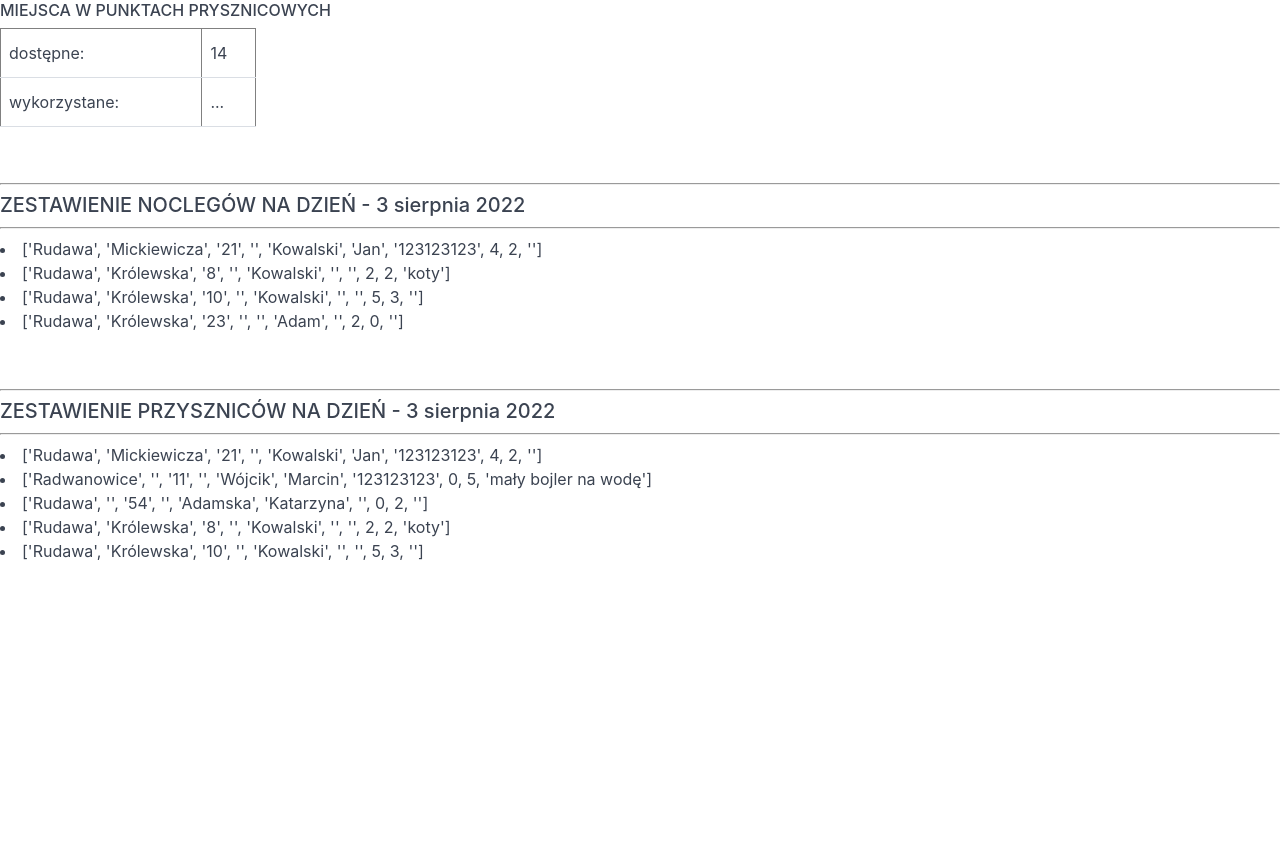
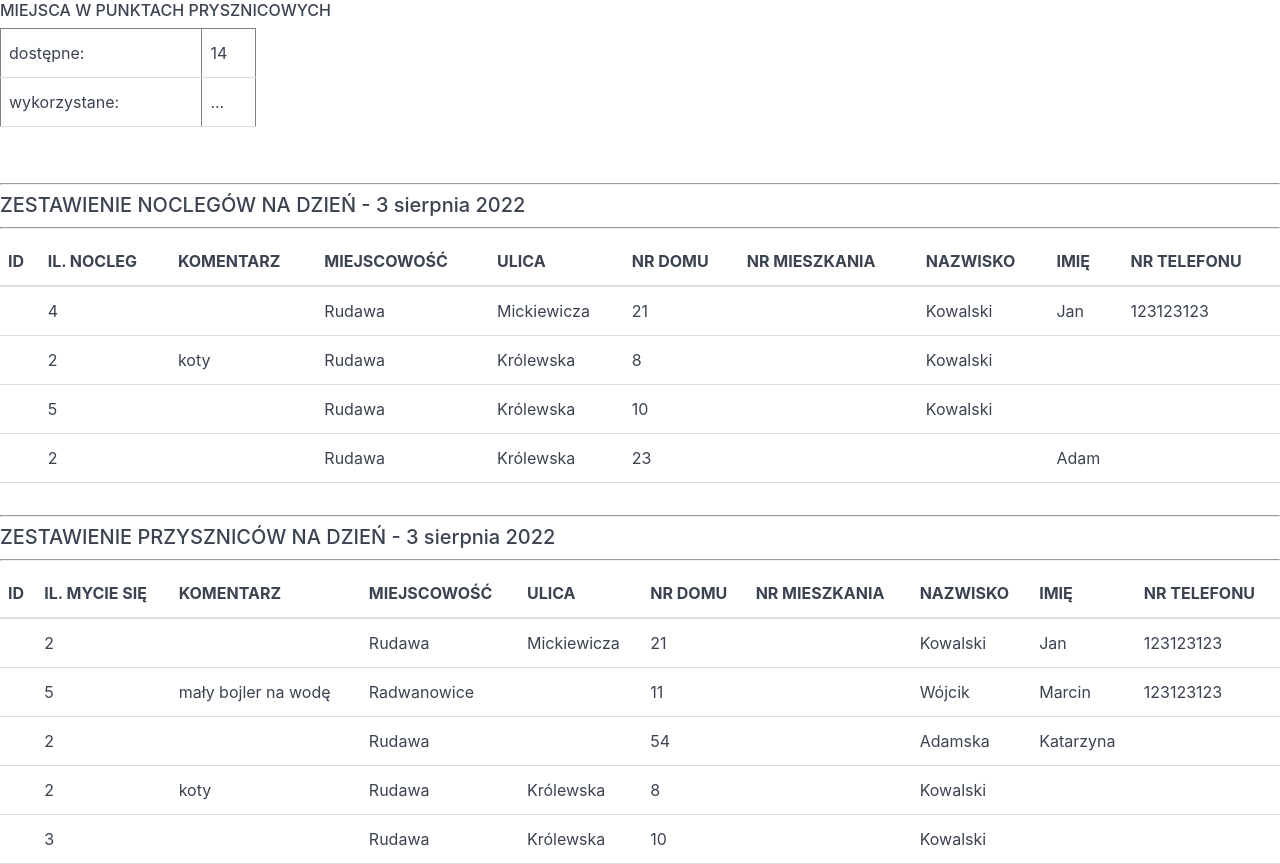
Before and after one commit to BaoZajac/pilgrim_sleep_over, a Flask app: page / in a window 1280 px wide. Shown: the part 706-1570 px from the top of the page. Before the commit the page ends 1266 px from the top, so only its background shows below. Run offline with Flask 2, Linux system fonts and the light colour scheme.

Commit message:
dodanie wyświetlania w przeglądarce zestawienia dostępnych noclegów i pryszniców z danego dnia

```diff
--- a/templates/main.html
+++ b/templates/main.html
@@ -73,16 +73,73 @@
     <hr />
     <h5>ZESTAWIENIE NOCLEGÓW NA DZIEŃ - {{ dzien[-1] }} sierpnia 2022</h5>
     <hr />
-        {% for el in lista_nocl %}
-        <li>{{ el }}</li>
-        {% endfor %}
-    <br />
+        <table class="table">
+            <thead>
+                <tr>
+                    <th>ID</th>
+                    <th>IL. NOCLEG</th>
+                    <th>KOMENTARZ</th>
+                    <th>MIEJSCOWOŚĆ</th>
+                    <th>ULICA</th>
+                    <th>NR DOMU</th>
+                    <th>NR MIESZKANIA</th>
+                    <th>NAZWISKO</th>
+                    <th>IMIĘ</th>
+                    <th>NR TELEFONU</th>
+                </tr>
+            </thead>
+             <tbody>
+            {% for el in lista_nocl %}
+            <tr>
+              <td></td>
+              <td>{{ el[7] }}</td>
+              <td>{{ el[9] }}</td>
+              <td>{{ el[0] }}</td>
+              <td>{{ el[1] }}</td>
+              <td>{{ el[2] }}</td>
+              <td>{{ el[3] }}</td>
+              <td>{{ el[4] }}</td>
+              <td>{{ el[5] }}</td>
+              <td>{{ el[6] }}</td>
+            </tr>
+            {% endfor %}
+        </tbody>
+    </table>
     <br />
     <hr />
     <h5>ZESTAWIENIE PRZYSZNICÓW NA DZIEŃ - {{ dzien[-1] }} sierpnia 2022</h5>
     <hr />
-        {% for el in lista_mycie %}
-        <li>{{ el }}</li>
-        {% endfor %}
+    <table class="table">
+        <thead>
+            <tr>
+                <th>ID</th>
+                <th>IL. MYCIE SIĘ</th>
+                <th>KOMENTARZ</th>
+                <th>MIEJSCOWOŚĆ</th>
+                <th>ULICA</th>
+                <th>NR DOMU</th>
+                <th>NR MIESZKANIA</th>
+                <th>NAZWISKO</th>
+                <th>IMIĘ</th>
+                <th>NR TELEFONU</th>
+            </tr>
+        </thead>
+        <tbody>
+            {% for el in lista_mycie %}
+            <tr>
+              <td></td>
+              <td>{{ el[8] }}</td>
+              <td>{{ el[9] }}</td>
+              <td>{{ el[0] }}</td>
+              <td>{{ el[1] }}</td>
+              <td>{{ el[2] }}</td>
+              <td>{{ el[3] }}</td>
+              <td>{{ el[4] }}</td>
+              <td>{{ el[5] }}</td>
+              <td>{{ el[6] }}</td>
+            </tr>
+            {% endfor %}
+        </tbody>
+    </table>
 </body>
 </html>
```
